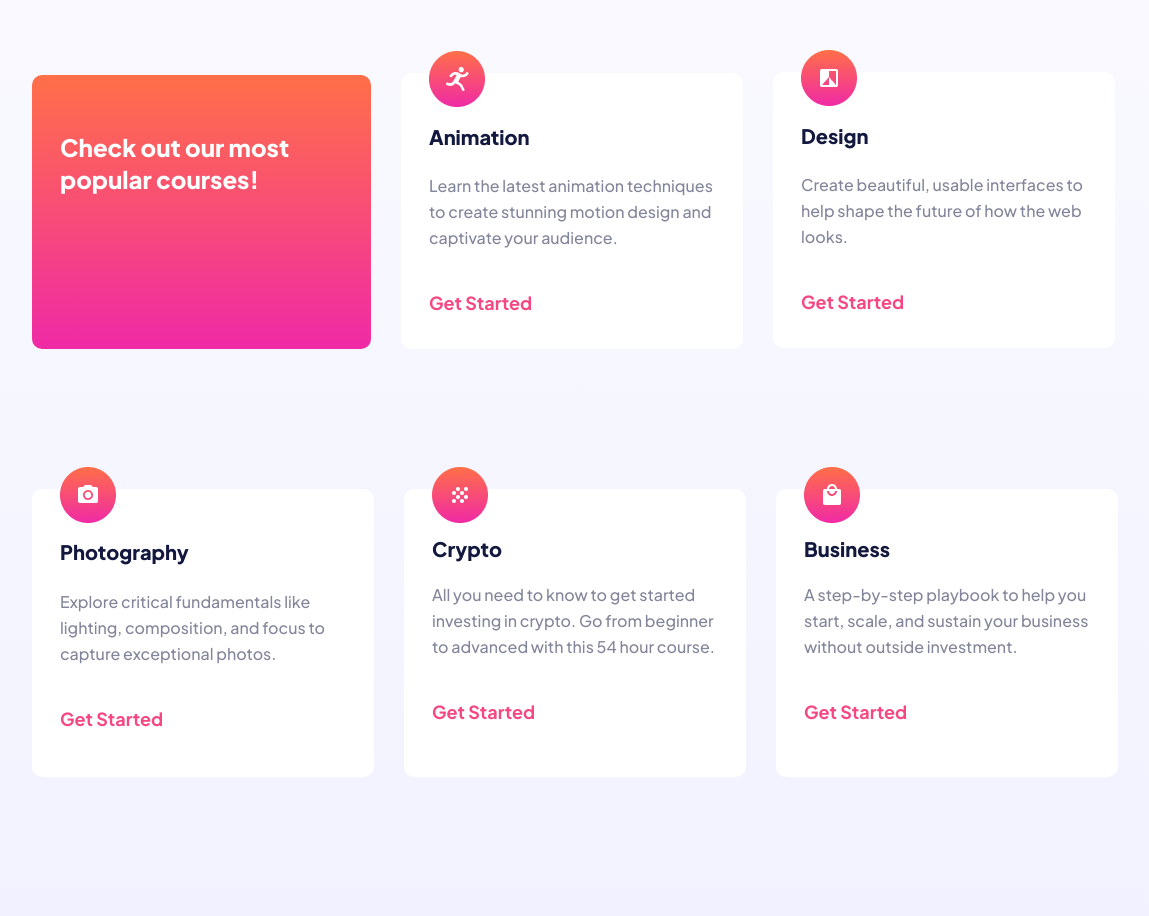
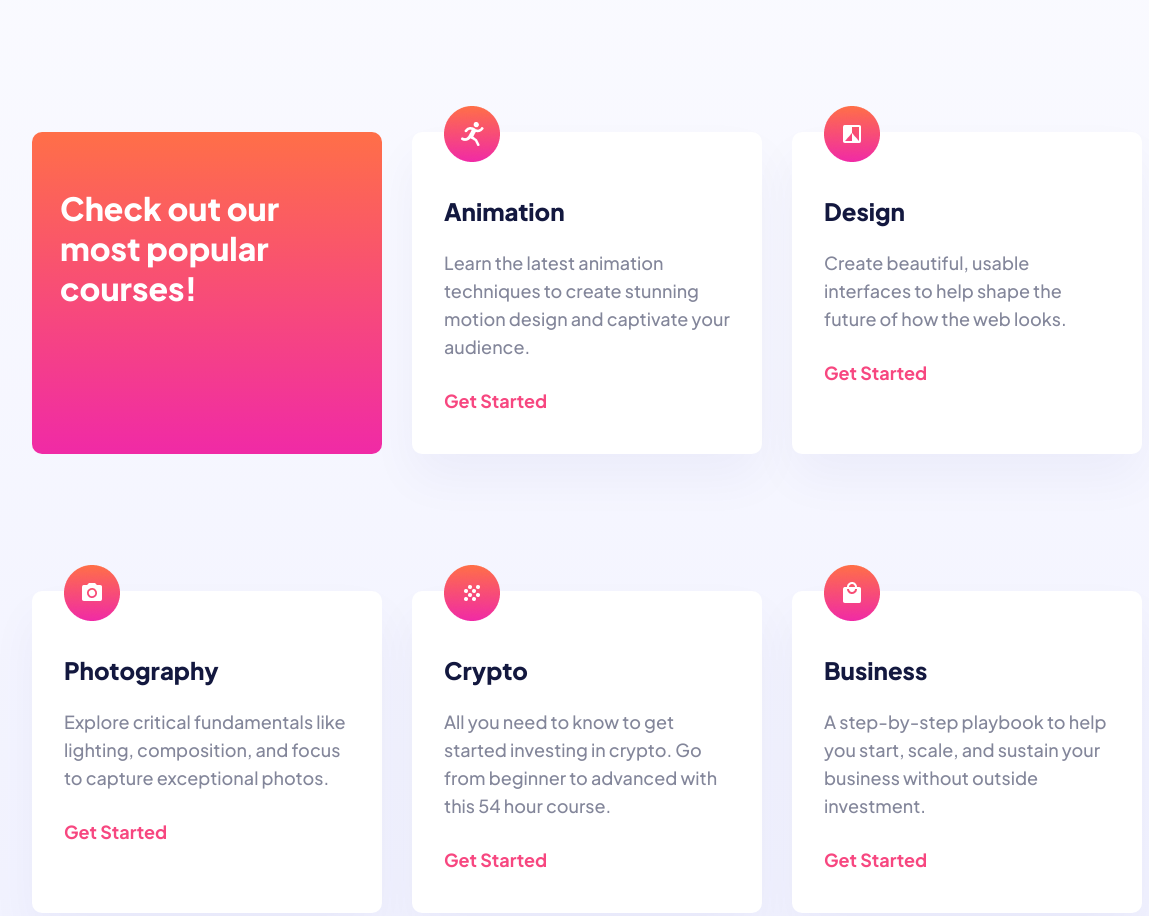
Before and after one commit to LukaSulakvelidze/skilled, a plain HTML site: page index.html in a window 1536 px wide. Shown: the part 713-1629 px from the top of the page, without its empty margins (181-1330 px from the left). Drawn offline with Linux system fonts and the light colour scheme.

Commit message:
change much things

```diff
--- a/index.html
+++ b/index.html
@@ -41,9 +41,9 @@
       <button class="started2"> Get Started </button>
     </div>
 
-      <img class="avatar" src="avatar.png" alt="image of woman with course statistic">
-      <img class="tabletavatar" src="tabletavatar.png" alt="image of woman with course statistic">
-      <img class="desktopavatar" src="desktopavatar.png" alt="image of woman with course statistic">
+    <img class="avatar" src="avatar.png" alt="image of woman with course statistic">
+    <img class="tabletavatar" src="tabletavatar.png" alt="image of woman with course statistic">
+    <img class="desktopavatar" src="desktopavatar.png" alt="image of woman with course statistic">
 
     <div class="container-item5">
       <div class="adback">
@@ -51,10 +51,10 @@
           Check out our most popular courses!
         </p>
       </div>
-      <div class="item1">
-        <img class="runningicon" src="runningicon.png">
+      <div class="item item1">
+        <img class="img" src="runningicon.png">
 
-        <h2 class="animation">
+        <h2 class="a animation">
           Animation
         </h2>
 
@@ -62,15 +62,15 @@
           Learn the latest animation techniques to create stunning motion design and captivate your audience.
         </p>
 
-        <p class="item1start">
+        <p class="get item1start">
           Get Started
         </p>
       </div>
 
-      <div class="item2">
-        <img class="pictureicon" src="pictureicon.png">
+      <div class="item item2">
+        <img class="img" src="pictureicon.png">
 
-        <h2 class="design">
+        <h2 class="a design">
           Design
         </h2>
 
@@ -78,15 +78,15 @@
           Create beautiful, usable interfaces to help shape the future of how the web looks.
         </p>
 
-        <p class="item2start">
+        <p class="get item2start">
           Get Started
         </p>
       </div>
 
-      <div class="item3">
-        <img class="cameraicon" src="cameraicon.png">
+      <div class="item item3">
+        <img class="img" src="cameraicon.png">
 
-        <h2 class="photography">
+        <h2 class="a photography">
           Photography
         </h2>
 
@@ -94,15 +94,15 @@
           Explore critical fundamentals like lighting, composition, and focus to capture exceptional photos.
         </p>
 
-        <p class="item3start">
+        <p class="get item3start">
           Get Started
         </p>
       </div>
 
-      <div class="item4">
-        <img class="cryptoicon" src="cryptoicon.png">
+      <div class="item item4">
+        <img class="img" src="cryptoicon.png">
 
-        <h1 class="crypto">
+        <h1 class="a crypto">
           Crypto
         </h1>
 
@@ -111,15 +111,15 @@
           course.
         </p>
 
-        <p class="item4start">
+        <p class="get item4start">
           Get Started
         </p>
       </div>
 
-      <div class="item5">
-        <img class="carticon" src="carticon.png">
+      <div class="item item5">
+        <img class="img" src="carticon.png">
 
-        <h1 class="business">
+        <h1 class="a business">
           Business
         </h1>
 
@@ -127,7 +127,7 @@
           A step-by-step playbook to help you start, scale, and sustain your business without outside investment.
         </p>
 
-        <p class="item5start">
+        <p class="get item5start">
           Get Started
         </p>
       </div>
--- a/skilledstyle.css
+++ b/skilledstyle.css
@@ -13,38 +13,39 @@ body {
 .container-item1 {
   display: flex;
   justify-content: space-between;
+  align-items: center;
   width: 343px;
   height: 48px;
-  margin: 16px;
+  margin: 16px 16px 0 0;
 }
 
 .skilled {
-  display: flex;
   font-size: 28px;
   font-family: Plus Jakarta Sans;
   font-weight: 800;
   line-height: 35.28px;
-  margin-top: 5px;
+  margin: 0;
   color: #13183F;
 }
 
 .started {
-  display: flex;
-  display: inline;
   width: 140px;
   height: 48px;
   border: none;
   border-radius: 28px;
   background-color: #13183F;
-  text-align: center;
   font-size: 16px;
   font-family: Plus Jakarta Sans;
   font-weight: 700;
-  line-height: 28px;
+  padding: 0;
   z-index: 1;
   cursor: pointer;
   color: #FFFFFF;
-  transition: background-color 0.15s;
+  transition: background-color 0.5s;
+}
+
+.started:hover {
+  background-color: #666CA3;
 }
 
 .container-item2 {
@@ -52,6 +53,7 @@ body {
   flex-direction: column;
   width: 343px;
   height: 101px;
+  margin-top: 38px;
   margin-left: 8px;
 }
 
@@ -60,12 +62,13 @@ body {
   font-family: Plus Jakarta Sans;
   font-weight: 800;
   line-height: 50.4px;
+  margin: 0;
   color: #13183F;
 }
 
 .container-item3 {
   height: 78px;
-  margin-top: 50px;
+  margin-top: 26px;
   margin-left: 8px;
 }
 
@@ -75,6 +78,7 @@ body {
   font-family: Plus Jakarta Sans;
   font-weight: 500;
   line-height: 26px;
+  margin: 0;
   color: #83869A;
 }
 
@@ -85,6 +89,7 @@ body {
   border: none;
   margin-top: 24px;
   margin-left: 8px;
+  padding: 0;
   font-size: 16px;
   font-family: Plus Jakarta Sans;
   font-weight: 700;
@@ -92,7 +97,11 @@ body {
   cursor: pointer;
   color: white;
   background-image: linear-gradient(#FF6F48, #F02AA6);
-  transition: opacity 0.15s;
+  transition: opacity 0.5s;
+}
+
+.started2:hover {
+  opacity: 0.5;
 }
 
 .tabletavatar {
@@ -104,6 +113,9 @@ body {
 }
 
 .container-item5 {
+  display: flex;
+  flex-direction: column;
+  align-items: center;
   width: 375px;
 }
 
@@ -113,7 +125,6 @@ body {
   height: 120px;
   border-radius: 10px;
   margin-top: 66px;
-  margin-left: 16px;
   background-image: linear-gradient(#FF6F48, #F02AA6);
 }
 
@@ -128,7 +139,7 @@ body {
   color: white;
 }
 
-.item1 {
+.item {
   display: flex;
   flex-direction: column;
   border-radius: 10px;
@@ -136,16 +147,16 @@ body {
   height: 220px;
   padding: 28px;
   background-color: white;
-  box-shadow: rgba(6, 22, 141, 0.04);
+  box-shadow: 0px 25px 50px rgba(6, 22, 141, 0.0442381);
 }
 
-.runningicon {
+.img {
   width: 56px;
   height: 56px;
   margin-top: -50px;
 }
 
-.animation {
+.a {
   display: flex;
   display: block;
   font-size: 20px;
@@ -168,37 +179,19 @@ body {
   color: #83869A;
 }
 
-.item1start {
+.get {
   font-size: 18px;
   font-family: Plus Jakarta Sans;
   font-weight: 700;
+  width: 104px;
   margin-top: 24px;
   cursor: pointer;
   color: #F74780;
   transition: color 0.15s;
 }
 
-.item2 {
-  display: flex;
-  flex-direction: column;
-  border-radius: 10px;
-  margin-top: 40px;
-  padding: 28px;
-  background-color: white;
-  box-shadow: rgba(6, 22, 141, 0.04);
-}
-
-.pictureicon {
-  width: 56px;
-  height: 56px;
-  margin-top: -50px;
-}
-
-.design {
-  font-size: 20px;
-  font-family: Plus Jakarta Sans;
-  font-weight: 800;
-  color: #13183F;
+.get:hover {
+  color: #FFA7C3;
 }
 
 .item2paragraph {
@@ -212,39 +205,6 @@ body {
   color: #83869A;
 }
 
-.item2start {
-  font-size: 18px;
-  font-family: Plus Jakarta Sans;
-  font-weight: 700;
-  margin-top: 24px;
-  cursor: pointer;
-  color: #F74780;
-  transition: color 0.15s;
-}
-
-.item3 {
-  display: flex;
-  flex-direction: column;
-  border-radius: 10px;
-  margin-top: 40px;
-  padding: 28px;
-  background-color: white;
-  box-shadow: rgba(6, 22, 141, 0.04);
-}
-
-.cameraicon {
-  width: 56px;
-  height: 56px;
-  margin-top: -50px;
-}
-
-.photography {
-  font-size: 20px;
-  font-family: Plus Jakarta Sans;
-  font-weight: 800;
-  color: #13183F;
-}
-
 .item3paragraph {
   font-size: 16px;
   font-family: Plus Jakarta Sans;
@@ -254,39 +214,6 @@ body {
   height: 78px;
   margin-top: 8px;
   color: #83869A;
-}
-
-.item3start {
-  font-size: 18px;
-  font-family: Plus Jakarta Sans;
-  font-weight: 700;
-  margin-top: 24px;
-  cursor: pointer;
-  color: #F74780;
-  transition: color 0.15s;
-}
-
-.item4 {
-  display: flex;
-  flex-direction: column;
-  border-radius: 10px;
-  margin-top: 40px;
-  padding: 28px;
-  background-color: white;
-  box-shadow: rgba(6, 22, 141, 0.04);
-}
-
-.cryptoicon {
-  width: 56px;
-  height: 56px;
-  margin-top: -50px;
-}
-
-.crypto {
-  font-size: 20px;
-  font-family: Plus Jakarta Sans;
-  font-weight: 800;
-  color: #13183F;
 }
 
 .item4paragraph {
@@ -300,39 +227,6 @@ body {
   color: #83869A;
 }
 
-.item4start {
-  font-size: 18px;
-  font-family: Plus Jakarta Sans;
-  font-weight: 700;
-  margin-top: 24px;
-  cursor: pointer;
-  color: #F74780;
-  transition: color 0.15s;
-}
-
-.item5 {
-  display: flex;
-  flex-direction: column;
-  border-radius: 10px;
-  margin-top: 40px;
-  padding: 28px;
-  background-color: white;
-  box-shadow: rgba(6, 22, 141, 0.04);
-}
-
-.carticon {
-  width: 56px;
-  height: 56px;
-  margin-top: -50px;
-}
-
-.business {
-  font-size: 20px;
-  font-family: Plus Jakarta Sans;
-  font-weight: 800;
-  color: #13183F;
-}
-
 .item5paragraph {
   font-size: 16px;
   font-family: Plus Jakarta Sans;
@@ -344,31 +238,20 @@ body {
   color: #83869A;
 }
 
-.item5start {
-  font-size: 18px;
-  font-family: Plus Jakarta Sans;
-  font-weight: 700;
-  margin-top: 24px;
-  cursor: pointer;
-  color: #F74780;
-  transition: color 0.15s;
-}
-
 footer {
   display: flex;
   justify-content: space-around;
   align-items: center;
+  width: 100%;
+  height: 120px;
+  margin-top: 80px;
   background-color: #13183F;
-  margin-top: 80px;
-  height: 120px;
-  width: 100%
 }
 
 .foot {
   display: flex;
   flex-direction: row;
   width: 343px;
-  height: 48px;
 }
 
 .skilled1 {
@@ -376,15 +259,11 @@ footer {
   font-family: Plus Jakarta Sans;
   font-weight: 800;
   line-height: 60px;
-  margin-top: -6px;
   color: #FFFFFF;
 }
 
 .footstart {
-  display: flex;
   align-self: center;
-  align-items: center;
-  justify-content: center;
   width: 140px;
   height: 48px;
   border: none;
@@ -399,13 +278,11 @@ footer {
   transition: 0.15s;
 }
 
+.footstart:hover {
+  background: linear-gradient(0deg, rgba(255, 255, 255, 0.5), rgba(255, 255, 255, 0.5)), linear-gradient(180deg, #4851FF -54.32%, #F02AA6 100%);
+}
 
 @media (min-width: 768px) {
-  body {
-    display: flex;
-    align-items: center;
-  }
-
   .container-item1 {
     width: 689px;
   }
@@ -414,12 +291,7 @@ footer {
     display: flex;
     flex-direction: column;
     width: 398px;
-    margin-left: 39px;
-  }
-
-  .container-item3 {
-    margin-top: 30px;
-    margin-bottom: 24px;
+    margin-top: 99px;
   }
 
   .avatar {
@@ -428,19 +300,21 @@ footer {
 
   .tabletavatar {
     display: flex;
-    display: inline;
     position: absolute;
     top: -15px;
     right: 0;
   }
 
   .container-item2 {
-    display: flex;
+    margin: 0;
   }
 
   .container-item3 {
-    display: flex;
-    display: inline;
+    margin-left: 0;
+  }
+
+  .started2 {
+    margin-left: 0;
   }
 
   .container-item5 {
@@ -450,7 +324,7 @@ footer {
     gap: 11px;
     width: 698px;
     height: 999px;
-    margin-top: 186px;
+    margin-top: 166px;
   }
 
   .adback {
@@ -471,26 +345,43 @@ footer {
     justify-content: space-around;
     width: 100%;
   }
-
 }
 
 @media (min-width: 1440px) {
   .container-item1 {
     width: 1109px;
+    margin-left: 21px;
   }
 
-  .started:hover {
-    background-color: #666CA3;
-  }
-
-  .started2:hover {
-    opacity: 0.5;
+  .started2 {
+    margin-top: 40px;
   }
 
   .tablet {
     width: 457px;
-    height: 359px;
-    margin-left: 10px;
+    margin-top: 178px;
+  }
+
+  .container-item2 {
+    width: 457px;
+    height: 143px;
+  }
+
+  .budget {
+    font-size: 56px;
+    line-height: 70.56px;
+  }
+
+  .container-item3 {
+    width: 445px;
+    height: 84px;
+  }
+
+  .main-paragraph {
+    font-size: 18px;
+    line-height: 28px;
+    width: 445px;
+    height: 84px;
   }
 
   .tabletavatar {
@@ -508,48 +399,79 @@ footer {
     width: 1110px;
     height: 837px;
     flex-wrap: wrap;
-    margin-top: 283px;
-    gap: 30px;
+    margin-top: 226px;
+    column-gap: 30px;
+    row-gap: 80px;
   }
 
-  .item1start:hover {
-    color: #FFA7C3;
+  .adback {
+    width: 350px;
+    height: 322px;
+    margin: 0;
   }
 
-  .item2 {
-    height: 220px;
-    margin-top: 63px;
+  .ad {
+    font-size: 32px;
+    line-height: 40px;
+    height: 120px;
   }
 
-  .item2start:hover {
-    color: #FFA7C3;
+  .item {
+    position: relative;
+    width: 350px;
+    height: 322px;
+    padding: 0;
+    margin: 0;
   }
 
-  .item3 {
-    height: 232px;
+  .a {
+    font-size: 24px;
+    line-height: 30.24px;
+    margin: 64px 0 0 32px;
   }
 
-  .item3start:hover {
-    color: #FFA7C3;
+  .img {
+    position: absolute;
+    top: 24px;
+    left: 32px;
   }
 
-  .item4 {
-    height: 232px;
+  .item1paragraph {
+    font-size: 18px;
+    line-height: 28px;
+    height: 112px;
+    margin: 28px 0 0 32px;
   }
 
-  .item4start:hover {
-    color: #FFA7C3;
+  .item2paragraph {
+    font-size: 18px;
+    line-height: 28px;
+    height: 84px;
+    margin: 28px 0 0 32px;
   }
 
-  .item5 {
-    height: 232px;
+  .item3paragraph {
+    font-size: 18px;
+    line-height: 28px;
+    height: 84px;
+    margin: 28px 0 0 32px;
   }
 
-  .item5start:hover {
-    color: #FFA7C3;
+  .item4paragraph {
+    font-size: 18px;
+    line-height: 28px;
+    height: 112px;
+    margin: 28px 0 0 32px;
   }
 
-  .footstart:hover {
-    background: linear-gradient(0deg, rgba(255, 255, 255, 0.5), rgba(255, 255, 255, 0.5)), linear-gradient(180deg, #4851FF -54.32%, #F02AA6 100%);
+  .item5paragraph {
+    font-size: 18px;
+    line-height: 28px;
+    height: 112px;
+    margin: 28px 0 0 32px;
+  }
+
+  .get {
+    margin: 28px 0 0 32px;
   }
 }
```
